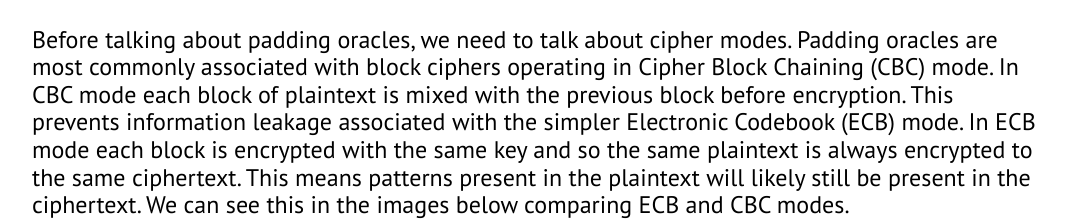
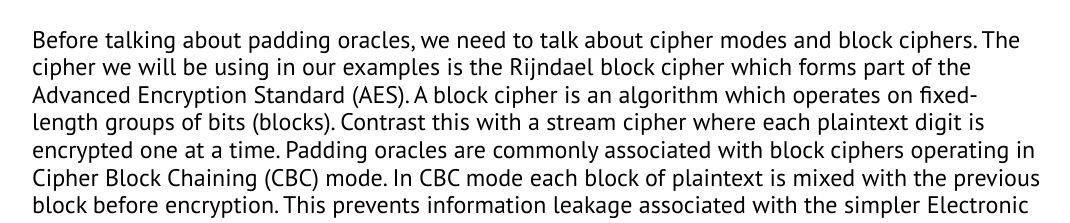
Before and after one commit to dpindur/dylanpindur.com, a plain HTML site: page blog/padding-oracles-an-animated-primer/index.html in a window 1280 px wide. Shown: the part 497-720 px from the top of the page, without its empty margins (104-1174 px from the left). Drawn offline with Linux system fonts and the light colour scheme.

Commit message:
Update padding oracle article Add paragraph describing cipher modes

```diff
--- a/blog/padding-oracles-an-animated-primer/index.html
+++ b/blog/padding-oracles-an-animated-primer/index.html
@@ -35,7 +35,7 @@
         <section>
             <h2>Cipher Modes</h2>
             <p>
-                Before talking about padding oracles, we need to talk about cipher modes. Padding oracles are most commonly associated with block ciphers operating in Cipher Block Chaining (CBC) mode. In CBC mode each block of plaintext is mixed with the previous block before encryption. This prevents information leakage associated with the simpler Electronic Codebook (ECB) mode. In ECB mode each block is encrypted with the same key and so the same plaintext is always encrypted to the same ciphertext. This means patterns present in the plaintext will likely still be present in the ciphertext. We can see this in the images below comparing ECB and CBC modes.
+                Before talking about padding oracles, we need to talk about cipher modes and block ciphers. The cipher we will be using in our examples is the Rijndael block cipher which forms part of the Advanced Encryption Standard (AES). A block cipher is an algorithm which operates on fixed-length groups of bits (blocks). Contrast this with a stream cipher where each plaintext digit is encrypted one at a time. Padding oracles are commonly associated with block ciphers operating in Cipher Block Chaining (CBC) mode. In CBC mode each block of plaintext is mixed with the previous block before encryption. This prevents information leakage associated with the simpler Electronic Codebook (ECB) mode. In ECB mode each block is encrypted with the same key and so the same plaintext is always encrypted to the same ciphertext. This means patterns present in the plaintext will likely still be present in the ciphertext. We can see this in the images below comparing ECB and CBC modes.
             </p>
             <figure>
                 <figure class="inline">
```
